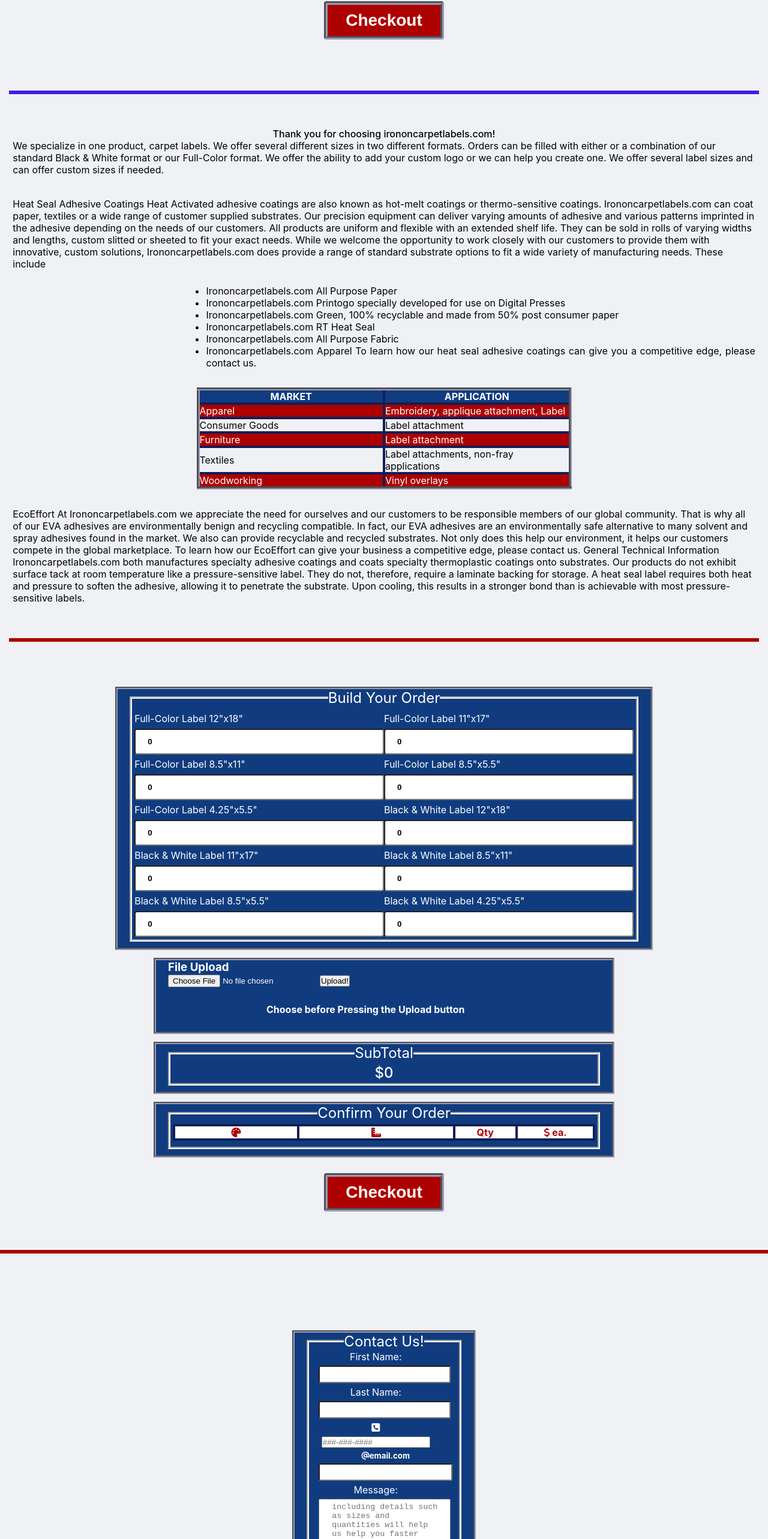
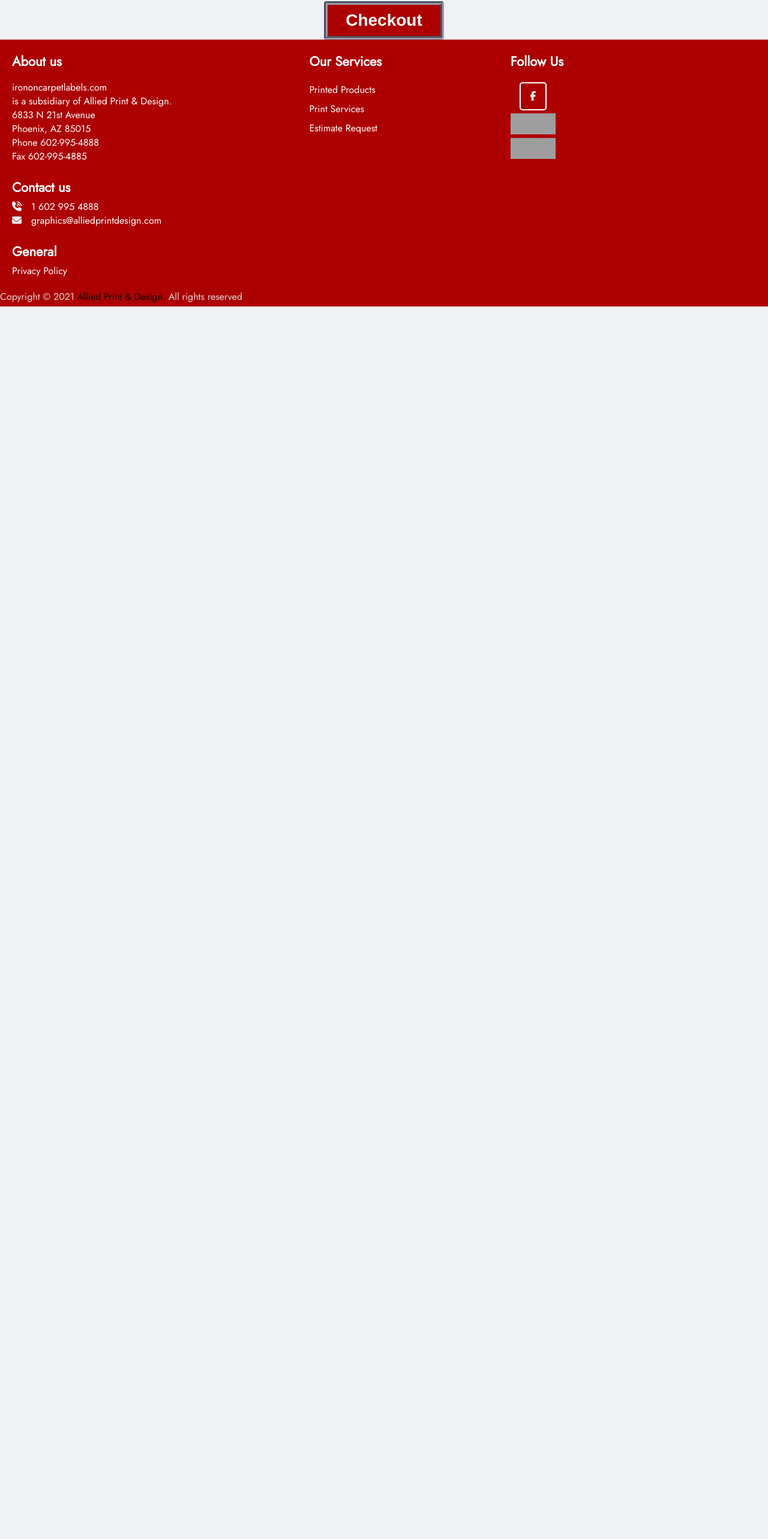
Before and after one commit to 303dog/churchform, a React (Create React App) app: page /order in a window 1280 px wide. Shown: the part 991-3557 px from the top of the page at 60% size. After the commit the page ends 1502 px from the top, so only its background shows below. Built offline with nearby package versions, Linux system fonts and the light colour scheme; grey boxes are pictures that could not be loaded.

Commit message:
changed the user flow

```diff
--- a/src/App.js
+++ b/src/App.js
@@ -25,10 +25,6 @@
         <Route exact path='/order' component={ProductCard}/>
         <Route exact path='/request' component={ContactUs}/>
       </Switch>
-      <Layout />
-      <ProductCard />
-      <ContactUs />
-
       <Footer />
     </Router>
     </div>
--- a/src/component/ContactUs.css
+++ b/src/component/ContactUs.css
@@ -9,9 +9,8 @@
   }
 
   .request__main {
-    border-top: 6px solid #ad0000;
     text-align: center;
-    margin-top: 5%;
+    margin-top: 1%;
   }
 
   .request__form {
@@ -33,8 +32,8 @@
     border-style: groove;
     margin-left: 35%;
     margin-right: 35%;
-    margin-bottom: 5%;
-    margin-top: 5%;
+    margin-bottom: 2%;
+    margin-top: 2%;
   }
 
   input.input__requ9est[type=text], textarea {
--- a/src/component/Layout.css
+++ b/src/component/Layout.css
@@ -26,8 +26,8 @@
   text-align: justify;
   padding: auto;
   margin: 85px 15px 75px 15px;
-  border-bottom: 6px solid #ad0000;
-  border-top: 6px solid #401ae9;
+  border-bottom: 6px solid #103c7f;
+  border-top: 6px solid #103c7f;
 }
 
 .layout__section {
```
